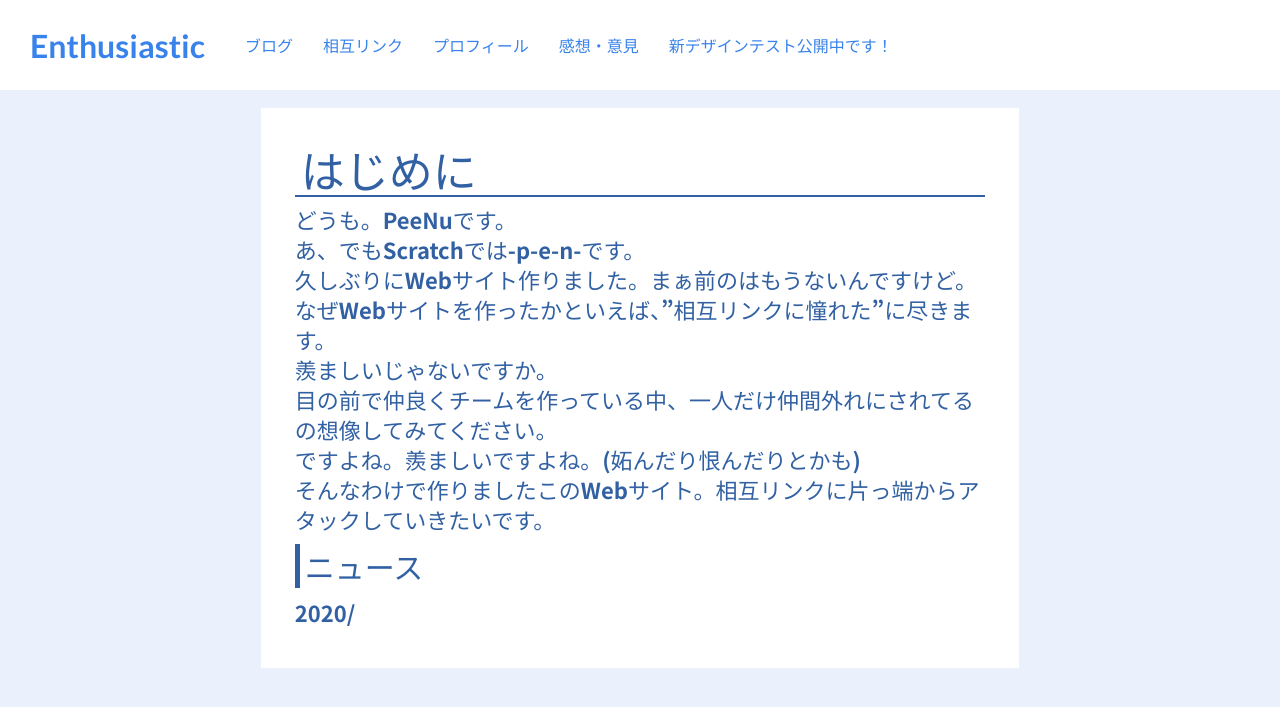
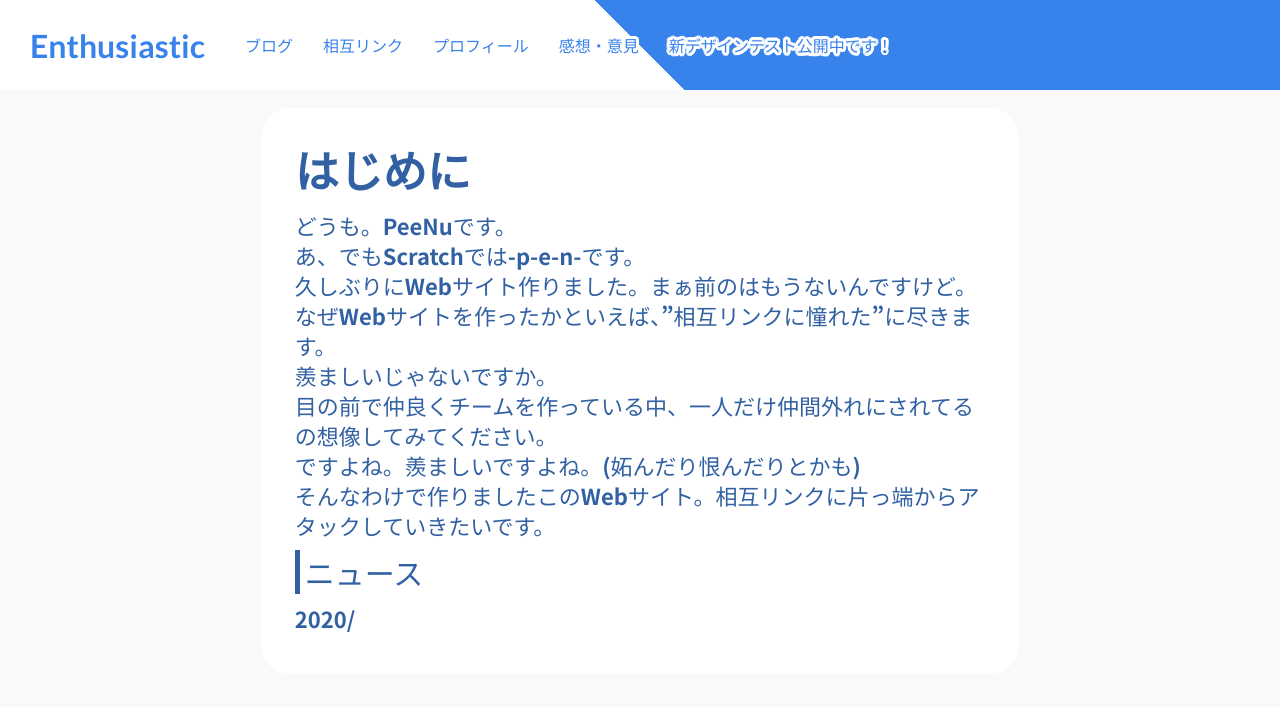
Before and after one commit to Diawadenta/Diawadenta.github.io, a Jekyll site: the page built from index.md, in a window 1280 px wide. Shown: the top 707 px of the page. Built offline with Jekyll 4.4.1, drawn with Linux system fonts in a browser that asks for light colours.

Commit message:
Add files via upload

```diff
--- a/assets/css/style.css
+++ b/assets/css/style.css
@@ -3,13 +3,12 @@ body {
   overflow-x: hidden;
   overflow-y: scroll;
   color: #3261A3;
-    background-color: #EAF1FC;
+  background-color: #f9f9f9;
   text-align: center;
   font-family: "Noto Sans JP", "sans-serif";
 }
 
 .logo {
-  color:#3882eb;
   font-family: 'Lato', sans-serif;
 }
 
@@ -26,6 +25,7 @@ a:hover {
   background-color: #ffffff;
   width: 60%;
   display: inline-block;
+  border-radius: 30px;
 }
 
 .main {
@@ -33,7 +33,6 @@ a:hover {
 }
 
 .block {
-  border-top-color: #b8d200;
   box-sizing: border-box;
   height: auto;
   width: 100%;
@@ -44,26 +43,34 @@ a:hover {
 
 .pagetitle h1 {
   width: auto;
-    padding-left: 6px;
   line-height: 45px;
   font-size: 44px;
   margin: 5px 10px 3px 0;
-    font-weight: normal;
   display: inline-block;
 }
 
 .pagetitle {
-    border-bottom: 2px solid #3261A3;
+  padding-bottom: 8px;
+}
+
+.pageimage {
+  padding-top: 10px;
+}
+
+.pageimage img {
+  border-radius: 30px;
 }
 
 .pageabout {
-  float: right; font-size: 20px;
+  float: right;
+  font-size: 20px;
 }
+
 article {
   padding: 7px 0;
 }
 
-article h2, footer h2 {
+article h2 {
   margin: 10px 0 9px 0;
   display: block;
   width: auto;
@@ -84,12 +91,13 @@ article p {
   font-size: 60px;
   text-align: center;
   line-height: 70px;
-    font-family: 'Source Sans Pro', 'sans-serif';
 }
 
-img { width: 100%; }
+img {
+  width: 100%;
+}
 
-.post_title a{
+.post_title a {
   font-size: 25px;
 }
 
@@ -98,81 +106,96 @@ img { width: 100%; }
 }
 
 header {
-    width: 100%; /* 幅いっぱいを指定 */
-    height: 90px; /* 高さを50pxに指定 */
-    background: #ffffff;
-    padding: 20px 30px; /* ヘッダーに上下左右それぞれ余白を指定 */
-    box-sizing: border-box; /* padding分を含んで幅を100%にするため */
-    position: fixed; /* ウィンドウを基準に画面に固定 */
-    top: 0; /* 上下の固定位置を上から0pxにする */
-    left: 0; /* 左右の固定位置を左から0pxにする */
-    display: flex; /* 中の要素を横並びにする */
-    align-items: center; /* 中の要素を上下中央に並べる */
+  text-shadow: rgb(255, 255, 255) 3px 0px 0px, rgb(255, 255, 255) 2.83487px 0.981584px 0px, rgb(255, 255, 255) 2.35766px 1.85511px 0px, rgb(255, 255, 255) 1.62091px 2.52441px 0px, rgb(255, 255, 255) 0.705713px 2.91581px 0px, rgb(255, 255, 255) -0.287171px 2.98622px 0px, rgb(255, 255, 255) -1.24844px 2.72789px 0px, rgb(255, 255, 255) -2.07227px 2.16926px 0px, rgb(255, 255, 255) -2.66798px 1.37182px 0px, rgb(255, 255, 255) -2.96998px 0.42336px 0px, rgb(255, 255, 255) -2.94502px -0.571704px 0px, rgb(255, 255, 255) -2.59586px -1.50383px 0px, rgb(255, 255, 255) -1.96093px -2.27041px 0px, rgb(255, 255, 255) -1.11013px -2.78704px 0px, rgb(255, 255, 255) -0.137119px -2.99686px 0px, rgb(255, 255, 255) 0.850987px -2.87677px 0px, rgb(255, 255, 255) 1.74541px -2.43999px 0px, rgb(255, 255, 255) 2.44769px -1.73459px 0px, rgb(255, 255, 255) 2.88051px -0.838247px 0px;
+  width: 100%;
+  height: 90px;
+  background: linear-gradient(45deg, #ffffff 50%, #3882eb 50%);
+  padding: 20px 30px;
+  box-sizing: border-box;
+  position: fixed;
+  top: 0;
+  left: 0;
+  display: flex;
+  align-items: center;
 }
 
 header .gnav .menu {
-    display: flex; /* 中の要素を横並びにする */
+  display: flex;
+  /* 中の要素を横並びにする */
 }
 
 header .gnav .menu li {
-    list-style: none; /* リストの[・]を消す */
+  list-style: none;
+  /* リストの[・]を消す */
 }
 
-header .gnav .menu li + li {
-    margin-left: 30px; /* メニューそれぞれに間隔をあけるため */
+header .gnav .menu li+li {
+  margin-left: 30px;
+  /* メニューそれぞれに間隔をあけるため */
 }
 
 .footer2 {
   display: flex;
   justify-content: space-between;
-  border-top:1px solid #aaa;
+  border-top: 3px solid #3261A3;
 }
 
 footer {
   display: none;
 }
 
-@media screen and (max-width: 669px) { /*ウィンドウ幅が最大479pxまでの場合に適用*/
+@media screen and (max-width: 670px min-width: 969px) {
+  .container {
+    width: 90%;
+  }
+}
+
+@media screen and (max-width: 669px) {
+
+  /*ウィンドウ幅が最大479pxまでの場合に適用*/
   body {
     padding-top: 55px;
     padding-bottom: 50px;
   }
+
   .container {
-      background-color: #ffffff;
     width: 100%;
-      display: inline-block;
   }
 
   .block {
     padding: 10px 17px;
   }
+
   header {
     height: 50px;
   }
+
   header .gnav .menu {
-      display: none; /* 中の要素を横並びにする */
+    display: none;
+    /* 中の要素を横並びにする */
   }
+
   footer {
-    width: 100%; /* 幅いっぱいを指定 */
-    height: 45px; /* 高さを50pxに指定 */
+    width: 100%;
+    height: 45px;
     background: #f1f1f1;
-    box-sizing: border-box; /* padding分を含んで幅を100%にするため */
-    position: fixed; /* ウィンドウを基準に画面に固定 */
-    bottom: 0; /* 上下の固定位置を上から0pxにする */
-    left: 0; /* 左右の固定位置を左から0pxにする */
-    display: flex; /* 中の要素を横並びにする */
-    align-items: center; /* 中の要素を上下中央に並べる */
+    box-sizing: border-box;
+    position: fixed;
+    bottom: 0;
+    left: 0;
+    display: flex;
+    align-items: center;
   }
 
   footer .gnav .menu {
-      display: flex; /* 中の要素を横並びにする */
+    display: flex;
   }
 
   footer .gnav .menu li {
-      list-style: none; /* リストの[・]を消す */
+    list-style: none;
   }
 
-  footer .gnav .menu li + li {
-      margin-left: 10px; /* メニューそれぞれに間隔をあけるため */
+  footer .gnav .menu li+li {
+    margin-left: 10px;
   }
 }
```
Lines whose indentation alone changed are shown as unchanged.
